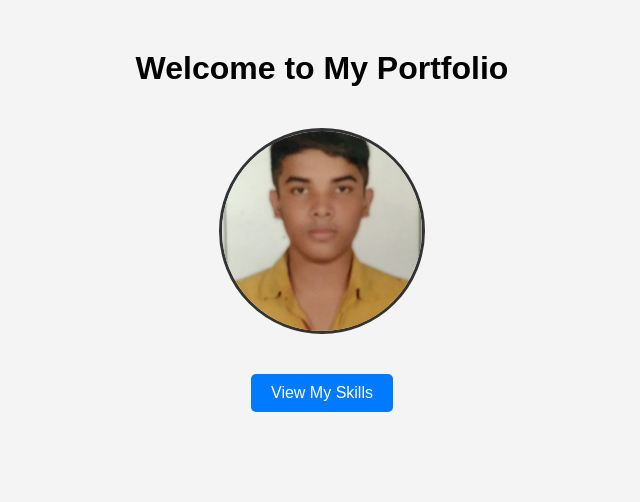
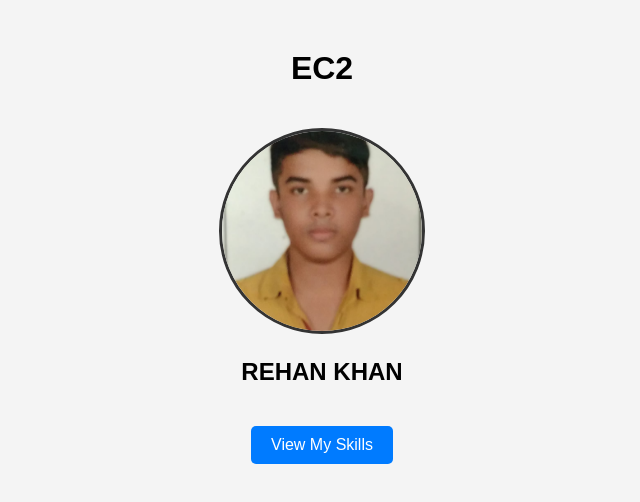
Before and after one commit to rehan8989/porthi, a plain HTML site: page index.html in a window 1280 px wide. Shown: the whole page, without its empty margins (318-958 px from the left). Drawn offline with Linux system fonts and the light colour scheme.

Commit message:
Update index.html

```diff
--- a/index.html
+++ b/index.html
@@ -7,8 +7,9 @@
 </head>
 <body>
   <div class="container">
-    <h1>Welcome to My Portfolio</h1>
+    <h1>EC2</h1>
     <img src="img/your-photo.jpg" alt="My Photo" class="profile-photo">
+    <h2>REHAN KHAN</h2>
     <p><a href="skills.html" class="btn">View My Skills</a></p>
   </div>
 </body>
```
